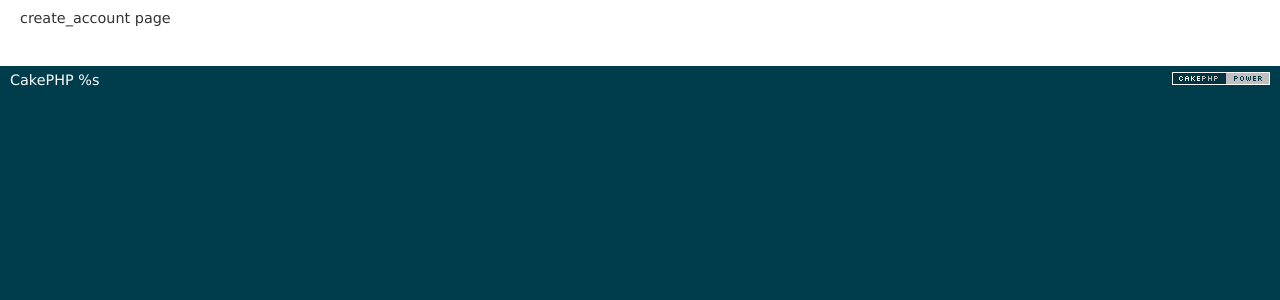
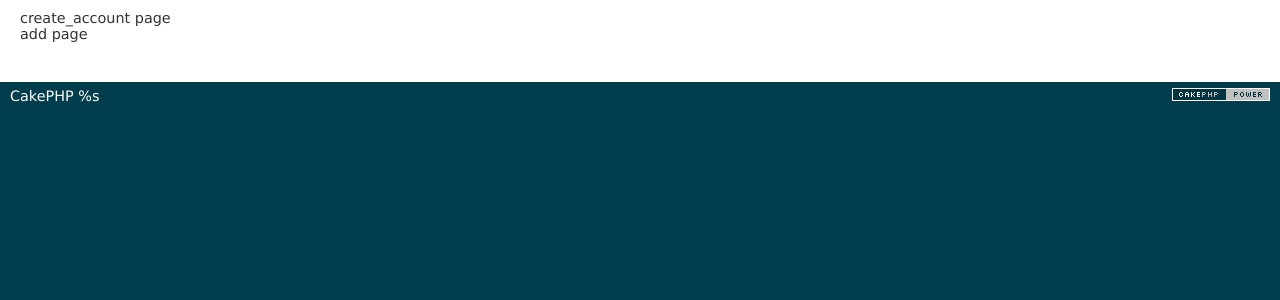
Before and after one commit to hogehogemonkey/cake, a CakePHP app: the page made by app/View/Public/Login/Publiclogin/create_account.ctp in a window 1280 px wide. Shown: the part 47-347 px from the top of the page. Run offline with PHP 8.4 and a stand-in for CakePHP, Linux system fonts and the light colour scheme; the template is opened without the code that fills it, so the values that code supplies are empty; some libraries are stand-ins or nearby versions.

Commit message:
プルリク練習

```diff
--- a/app/View/Public/Login/Publiclogin/create_account.ctp
+++ b/app/View/Public/Login/Publiclogin/create_account.ctp
@@ -1 +1,2 @@
-create_account page
+create_account page<br>
+add page
```
